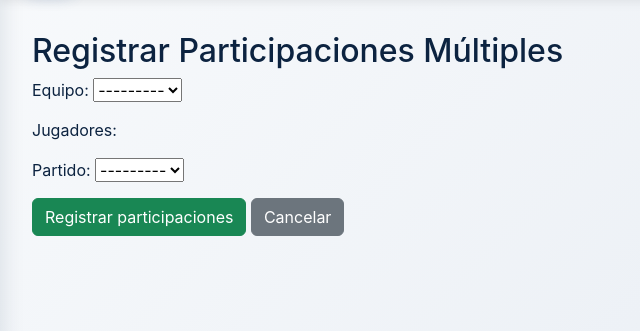
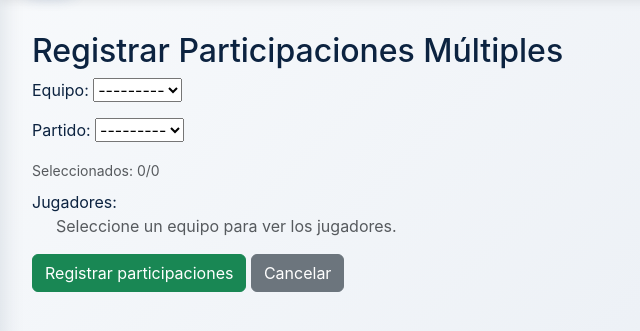
Before and after one commit to Moy020513/Torneos, a Django app: page /panel/participaciones/crear-multiples/ in a window 1280 px wide. Shown: the part 83-414 px from the top of the page, without its empty margins (0-640 px from the left). Run offline with Django 4.2, Linux system fonts and the light colour scheme; the visitor is signed in with stand-in values (Sample User, id 1); data that the repository does not hold is empty.

Commit message:
optimización de p jugados

```diff
--- a/templates/admin/herramientas/index.html
+++ b/templates/admin/herramientas/index.html
@@ -89,7 +89,7 @@
                             <p class="card-text small">
                                 Marca automáticamente como "jugados" todos los partidos que tienen resultado registrado.
                             </p>
-                            <form method="post" action="{% url 'admin_corregir_inconsistencias' %}"
+                    <form method="post" action="{% url 'admin_herramientas' %}"
                                   onsubmit="return confirm('¿Está seguro de marcar como jugados todos los partidos con resultado?')">
                                 {% csrf_token %}
                                 <input type="hidden" name="action" value="marcar_jugados">
@@ -112,7 +112,7 @@
                             <p class="card-text small">
                                 Asigna la fecha actual a todos los partidos finalizados que no tienen fecha registrada.
                             </p>
-                            <form method="post" action="{% url 'admin_corregir_inconsistencias' %}"
+                    <form method="post" action="{% url 'admin_herramientas' %}"
                                   onsubmit="return confirm('¿Está seguro de asignar la fecha actual a los partidos sin fecha?')">
                                 {% csrf_token %}
                                 <input type="hidden" name="action" value="asignar_fechas">
@@ -135,7 +135,7 @@
                             <p class="card-text small">
                                 Resetea a 0-0 los resultados de partidos que no están marcados como jugados.
                             </p>
-                            <form method="post" action="{% url 'admin_corregir_inconsistencias' %}"
+                    <form method="post" action="{% url 'admin_herramientas' %}"
                                   onsubmit="return confirm('¡ATENCIÓN! Esto borrará los resultados. ¿Está seguro?')">
                                 {% csrf_token %}
                                 <input type="hidden" name="action" value="resetear_resultados">
--- a/templates/admin/participaciones/form_multiple.html
+++ b/templates/admin/participaciones/form_multiple.html
@@ -9,14 +9,38 @@
         {% if form.equipo.errors %}<div class="text-danger">{{ form.equipo.errors }}</div>{% endif %}
     </div>
     <div class="mb-3">
-        {{ form.jugadores.label_tag }}
-        {{ form.jugadores }}
-        {% if form.jugadores.errors %}<div class="text-danger">{{ form.jugadores.errors }}</div>{% endif %}
-    </div>
-    <div class="mb-3">
         {{ form.partido.label_tag }}
         {{ form.partido }}
         {% if form.partido.errors %}<div class="text-danger">{{ form.partido.errors }}</div>{% endif %}
+    </div>
+    <div class="mb-2">
+        <small class="text-muted">Seleccionados: <span id="jugadores-seleccionados">0</span>/<span id="jugadores-total">{% if jugadores_list %}{{ jugadores_list|length }}{% else %}0{% endif %}</span></small>
+    </div>
+    <div class="mb-3">
+        {{ form.jugadores.label_tag }}
+        <div class="form-check">
+            {% comment %} Renderizamos manualmente la lista para asegurar orden alfabético {% endcomment %}
+            {% if jugadores_list %}
+                {% with selected=form.jugadores.value %}
+                    {% for jugador in jugadores_list %}
+                        {% with jid=jugador.id|stringformat:"s" %}
+                            <div class="form-check d-flex align-items-center">
+                                <input class="form-check-input me-2" type="checkbox" name="jugadores" id="jugador_{{ jugador.id }}" value="{{ jugador.id }}" {% if selected and jid in selected %}checked{% endif %}>
+                                {% if jugador.foto %}
+                                    <img src="{{ jugador.foto.url }}" alt="{{ jugador.nombre }} {{ jugador.apellido }}" class="player-thumb rounded-circle me-2" style="width:40px;height:40px;object-fit:cover;">
+                                {% else %}
+                                    <img src="/static/img/default_avatar.png" alt="Sin foto" class="player-thumb rounded-circle me-2" style="width:40px;height:40px;object-fit:cover;">
+                                {% endif %}
+                                <label class="form-check-label mb-0" for="jugador_{{ jugador.id }}">{{ jugador.nombre }} {{ jugador.apellido }}</label>
+                            </div>
+                        {% endwith %}
+                    {% endfor %}
+                {% endwith %}
+            {% else %}
+                <div class="text-muted">Seleccione un equipo para ver los jugadores.</div>
+            {% endif %}
+        </div>
+        {% if form.jugadores.errors %}<div class="text-danger">{{ form.jugadores.errors }}</div>{% endif %}
     </div>
     <button type="submit" class="btn btn-success">Registrar participaciones</button>
     <a href="{% url 'admin_participaciones' %}" class="btn btn-secondary">Cancelar</a>
@@ -31,5 +55,27 @@ if (equipoSelect) {
         window.location.href = url.toString();
     });
 }
+
+// Contador dinámico de jugadores seleccionados
+function actualizarContadorJugadores() {
+    // Los inputs generados por CheckboxSelectMultiple tienen name 'jugadores'
+    const checkboxes = document.querySelectorAll('input[name="jugadores"]');
+    const contadorEl = document.getElementById('jugadores-seleccionados');
+    const totalEl = document.getElementById('jugadores-total');
+    if (!contadorEl) return;
+    let count = 0;
+    checkboxes.forEach(cb => { if (cb.checked) count++; });
+    const total = (totalEl && totalEl.textContent) ? parseInt(totalEl.textContent) : checkboxes.length;
+    // Mostrar solo el número seleccionado en el span izquierdo; el total queda en #jugadores-total
+    contadorEl.textContent = count;
+}
+
+// Añadir listeners a los checkboxes (y actualizar al cargar)
+document.addEventListener('DOMContentLoaded', function() {
+    const checkboxes = document.querySelectorAll('input[name="jugadores"]');
+    checkboxes.forEach(cb => cb.addEventListener('change', actualizarContadorJugadores));
+    // Actualizar al inicio (por si hay checkboxes pre-seleccionados)
+    actualizarContadorJugadores();
+});
 </script>
 {% endblock %}
--- a/templates/admin/participaciones/listar.html
+++ b/templates/admin/participaciones/listar.html
@@ -1,8 +1,7 @@
 {% extends 'admin/admin_base.html' %}
 {% block content %}
 <h2>Partidos Jugados por Jugador</h2>
-<a href="{% url 'admin_crear_participacion' %}" class="btn btn-success mb-3">Agregar Participación</a>
-<a href="{% url 'admin_crear_participaciones_multiples' %}" class="btn btn-primary mb-3 ms-2">Registrar múltiples</a>
+<a href="{% url 'admin_crear_participaciones_multiples' %}" class="btn btn-primary mb-3">Registrar múltiples</a>
 <form method="get" class="mb-3">
     <input type="text" name="search" value="{{ search }}" placeholder="Buscar jugador o equipo..." class="form-control" style="max-width:300px;display:inline-block;">
     <button type="submit" class="btn btn-primary">Buscar</button>
--- a/torneos/admin_views.py
+++ b/torneos/admin_views.py
@@ -198,7 +198,15 @@ def admin_crear_participaciones_multiples(request):
                     pass
         messages.success(request, f'Se registraron {creadas} participaciones.')
         return redirect('admin_participaciones')
-    context = {'form': form, 'action': 'Registrar múltiples', 'equipo_id': equipo_id}
+    # Preparar lista de jugadores ordenada para la plantilla (mejor control de orden)
+    jugadores_list = []
+    if equipo_id:
+        try:
+            jugadores_list = list(Jugador.objects.filter(equipo_id=equipo_id).order_by('nombre', 'apellido'))
+        except Exception:
+            jugadores_list = []
+
+    context = {'form': form, 'action': 'Registrar múltiples', 'equipo_id': equipo_id, 'jugadores_list': jugadores_list}
     return render(request, 'admin/participaciones/form_multiple.html', context)
 
 # ...existing code...
--- a/torneos/forms.py
+++ b/torneos/forms.py
@@ -20,7 +20,8 @@ class ParticipacionMultipleForm(forms.Form):
                 self.fields['equipo'].queryset = Equipo.objects.none()
 
         if equipo_id:
-            self.fields['jugadores'].queryset = Jugador.objects.filter(equipo_id=equipo_id)
+            # Ordenar jugadores alfabéticamente por nombre y apellido
+            self.fields['jugadores'].queryset = Jugador.objects.filter(equipo_id=equipo_id).order_by('nombre', 'apellido')
             # Mostrar sólo partidos en los que participa el equipo y que ya fueron jugados
             self.fields['partido'].queryset = Partido.objects.filter(
                 (models.Q(equipo_local__id=equipo_id) | models.Q(equipo_visitante__id=equipo_id)),
```
